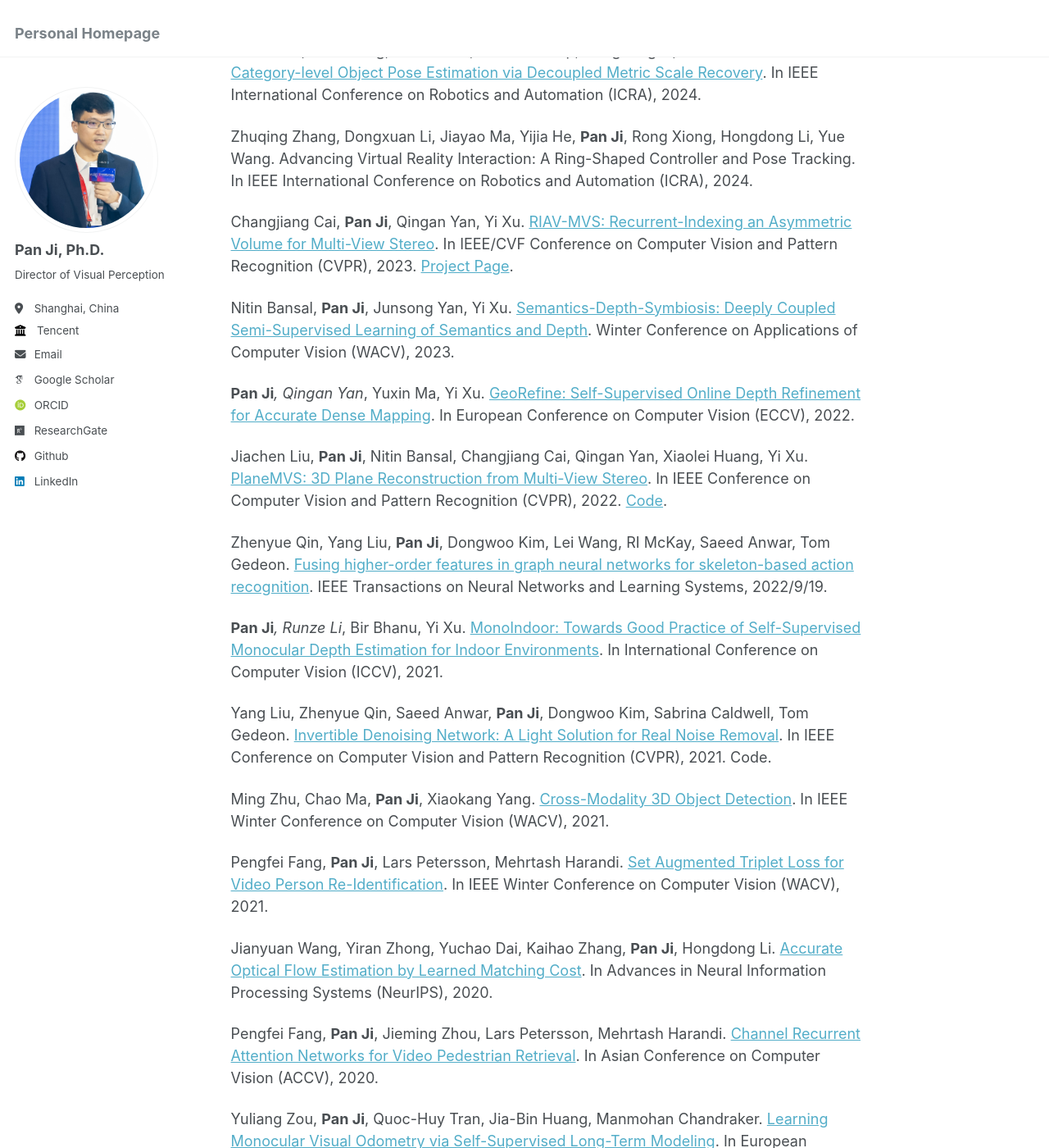
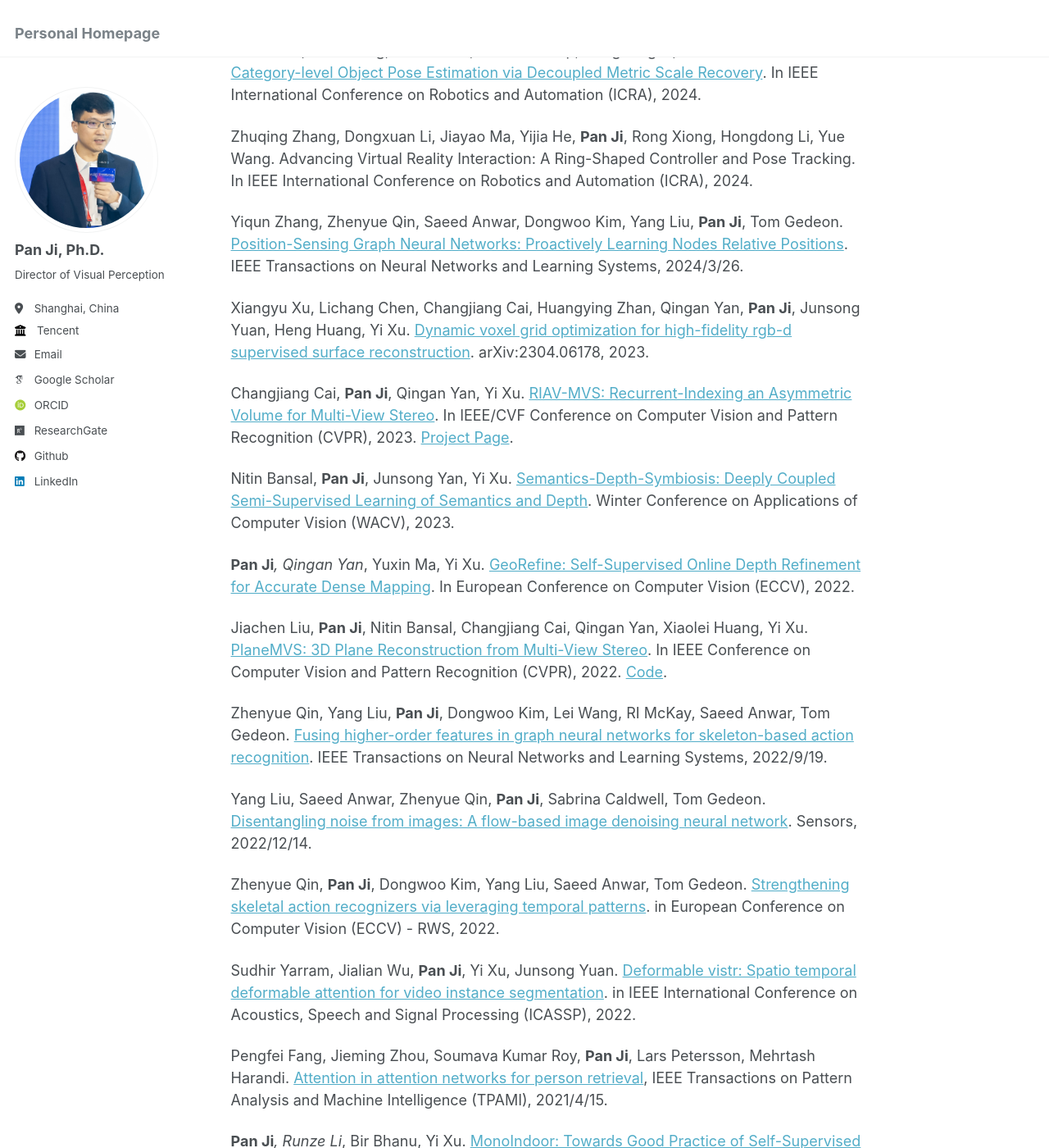
Before and after one commit to panji530/panji, a Jekyll site: the page built from _pages/about.md, in a window 1280 px wide and 1400 px high, scrolled down 1288 px. Shown: the whole window at 82% size. Built offline with Jekyll 4.4.1, drawn with Linux system fonts in a browser that asks for light colours; some web fonts are replaced; some of the changed text lies outside the part shown.

Commit message:
Update about.md

```diff
--- a/_pages/about.md
+++ b/_pages/about.md
@@ -30,6 +30,10 @@ Jiaxin Wei, Xibin Song, Weizhe Liu, Laurent Kneip, Hongdong Li, **Pan Ji**. [RGB
 
 Zhuqing Zhang, Dongxuan Li, Jiayao Ma, Yijia He, **Pan Ji**, Rong Xiong, Hongdong Li, Yue Wang. Advancing Virtual Reality Interaction: A Ring-Shaped Controller and Pose Tracking. In IEEE International Conference on Robotics and Automation (ICRA), 2024.
 
+Yiqun Zhang, Zhenyue Qin, Saeed Anwar, Dongwoo Kim, Yang Liu, **Pan Ji**, Tom Gedeon. [Position-Sensing Graph Neural Networks: Proactively Learning Nodes Relative Positions](https://ieeexplore.ieee.org/abstract/document/10478451). IEEE Transactions on Neural Networks and Learning Systems, 2024/3/26.
+
+Xiangyu Xu, Lichang Chen, Changjiang Cai, Huangying Zhan, Qingan Yan, **Pan Ji**, Junsong Yuan, Heng Huang, Yi Xu. [Dynamic voxel grid optimization for high-fidelity rgb-d supervised surface reconstruction](https://arxiv.org/pdf/2304.06178). arXiv:2304.06178, 2023.
+
 Changjiang Cai, **Pan Ji**, Qingan Yan, Yi Xu. [RIAV-MVS: Recurrent-Indexing an Asymmetric Volume for Multi-View Stereo](http://openaccess.thecvf.com/content/CVPR2023/html/Cai_RIAV-MVS_Recurrent-Indexing_an_Asymmetric_Volume_for_Multi-View_Stereo_CVPR_2023_paper.html). In IEEE/CVF Conference on Computer Vision and Pattern Recognition (CVPR), 2023. [Project Page](http://www.changjiangcai.com/riav-mvs.github.io/).
 
 Nitin Bansal, **Pan Ji**, Junsong Yan, Yi Xu. [Semantics-Depth-Symbiosis: Deeply Coupled Semi-Supervised Learning of Semantics and Depth](https://arxiv.org/pdf/2206.10562.pdf). Winter Conference on Applications of Computer Vision (WACV), 2023.
@@ -39,6 +43,14 @@ Nitin Bansal, **Pan Ji**, Junsong Yan, Yi Xu. [Semantics-Depth-Symbiosis: Deeply
 Jiachen Liu, **Pan Ji**, Nitin Bansal, Changjiang Cai, Qingan Yan, Xiaolei Huang, Yi Xu. [PlaneMVS: 3D Plane Reconstruction from Multi-View Stereo](https://arxiv.org/abs/2203.12082). In IEEE Conference on Computer Vision and Pattern Recognition (CVPR), 2022. [Code](https://github.com/oppo-us-research/PlaneMVS).
 
 Zhenyue Qin, Yang Liu, **Pan Ji**, Dongwoo Kim, Lei Wang, RI McKay, Saeed Anwar, Tom Gedeon. [Fusing higher-order features in graph neural networks for skeleton-based action recognition](https://ieeexplore.ieee.org/abstract/document/9895208/). IEEE Transactions on Neural Networks and Learning Systems, 2022/9/19.
+
+Yang Liu, Saeed Anwar, Zhenyue Qin, **Pan Ji**, Sabrina Caldwell, Tom Gedeon. [Disentangling noise from images: A flow-based image denoising neural network](https://www.mdpi.com/1424-8220/22/24/9844). Sensors, 2022/12/14.
+
+Zhenyue Qin, **Pan Ji**, Dongwoo Kim, Yang Liu, Saeed Anwar, Tom Gedeon. [Strengthening skeletal action recognizers via leveraging temporal patterns](https://arxiv.org/pdf/2205.14405). in European Conference on Computer Vision (ECCV) - RWS, 2022.
+
+Sudhir Yarram, Jialian Wu, **Pan Ji**, Yi Xu, Junsong Yuan. [Deformable vistr: Spatio temporal deformable attention for video instance segmentation](https://arxiv.org/pdf/2203.06318). in IEEE International Conference on Acoustics, Speech and Signal Processing (ICASSP), 2022.
+
+Pengfei Fang, Jieming Zhou, Soumava Kumar Roy, **Pan Ji**, Lars Petersson, Mehrtash Harandi. [Attention in attention networks for person retrieval](https://ieeexplore.ieee.org/abstract/document/9405427), IEEE Transactions on Pattern Analysis and Machine Intelligence (TPAMI), 2021/4/15.
 
 **Pan Ji***, Runze Li*, Bir Bhanu, Yi Xu. [MonoIndoor: Towards Good Practice of Self-Supervised Monocular Depth Estimation for Indoor Environments](https://arxiv.org/pdf/2107.12429.pdf). In International Conference on Computer Vision (ICCV), 2021.
 
```
Also changed, not shown: other parts of _pages/about.md (+1 -1 lines).
